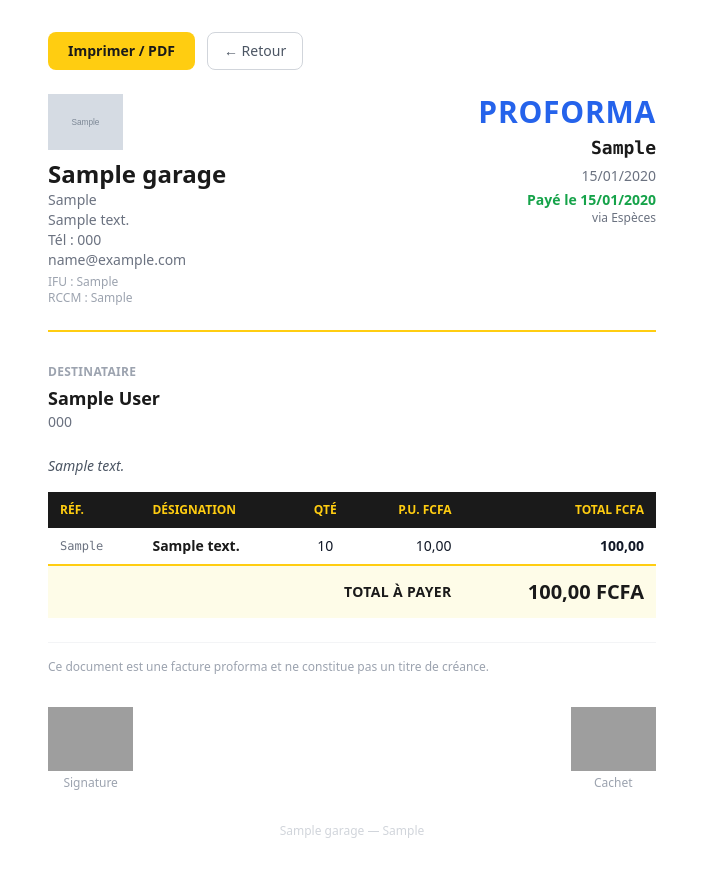
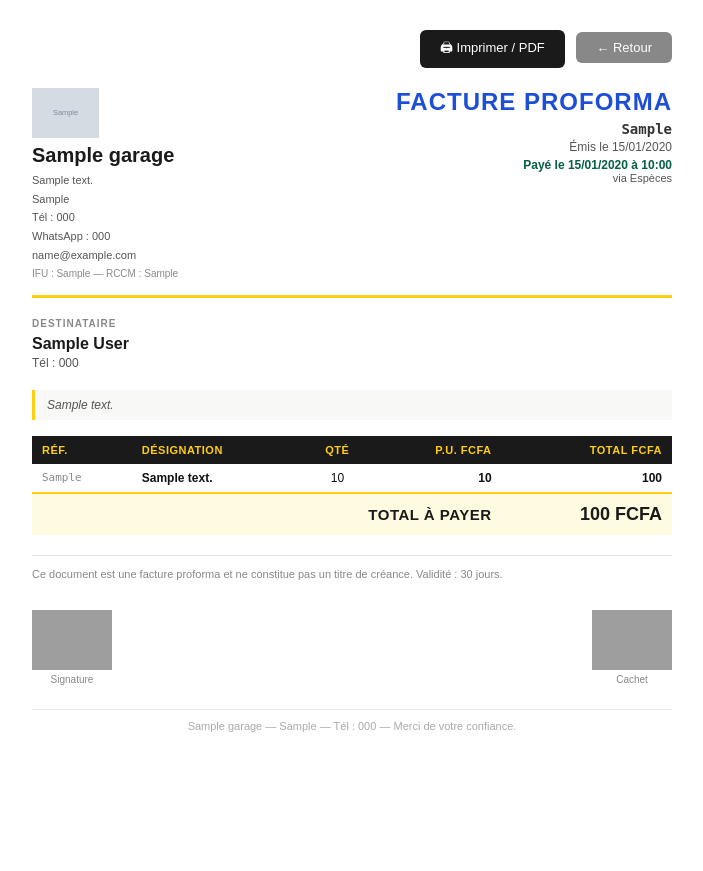
Before and after one commit to donaldulrich90-ctrl/GARAGE-PROJET, a Django app: page /caisse/proforma/1/imprimer/ in a window 1280 px wide. Shown: the whole page, without its empty margins (288-991 px from the left). After the commit the page ends 732 px from the top, so only its background shows below. Run offline with Django 5.2, Linux system fonts and the light colour scheme; a user stored in the database is signed in; tables that the repository leaves empty hold one stand-in row (values such as "Sample post"); grey boxes marked "Sample" are stand-in pictures; some libraries are stand-ins or nearby versions; grey boxes are pictures that could not be loaded.

Commit message:
feat: audit multi-apps, impressions pro (proforma/reçu/paiement), WhatsApp Cloud API (envoi+réception webhook)
Tâche A — Journal d'activité : ajout de "messaging", "technical_visits",
  "insurance", "taxes" dans _TRACKED_APPS (core/signals.py) ; ces modèles
  héritent de TenantModel donc _get_garage() fonctionne sans modification.

Tâche B — Impressions : proforma_print.html converti en CSS inline (homogène
  avec invoice_print / payment_receipt, @page A4, @media print propre) ;
  bouton dans proforma_detail.html conditionnel selon statut
  (proforma/facture/reçu).

Tâche C — WhatsApp Cloud API :
  - WhatsAppLog : champs direction (out/in) et wa_message_id (migration 0002).
  - services.py : send_whatsapp_api(), _api_configured() ; fallback wa.me
    automatique si WHATSAPP_API_TOKEN / PHONE_NUMBER_ID vides.
  - views.py : log_and_redirect() utilise l'API si configurée ; webhook
    whatsapp_webhook() (csrf_exempt, HMAC SHA-256, dédup wa_message_id,
    rapprochement client par suffixe 8 chiffres).
  - urls.py : route /messages/webhook/whatsapp/ (nom whatsapp_webhook).
  - _send_modal.html : JS gère data.sent (API) et data.url (wa.me).
  - history.html : colonne direction, 4 compteurs, filtre direction.
  - settings.py : 5 variables env WhatsApp (valeurs vides = mode wa.me).
  - requirements.txt : ajout requests>=2.31.

Co-Authored-By: Claude Sonnet 4.6 <noreply@anthropic.com>

```diff
--- a/core/signals.py
+++ b/core/signals.py
@@ -5,6 +5,7 @@ from django.dispatch import receiver
 _TRACKED_APPS = {
     "tenants", "accounts", "clients", "inventory",
     "repair_orders", "invoicing", "expenses", "billing", "hr",
+    "messaging", "technical_visits", "insurance", "taxes",
 }
 
 
--- a/invoicing/templates/invoicing/proforma_detail.html
+++ b/invoicing/templates/invoicing/proforma_detail.html
@@ -5,7 +5,8 @@
 {% block header_actions %}
   <a href="{% url 'proforma_print' proforma.pk %}" target="_blank"
      class="border border-gray-300 text-gray-700 text-sm px-4 py-2 rounded-lg hover:bg-gray-50 font-medium">
-    Imprimer
+    🖨
+    {% if proforma.status == 'receipt' %}Imprimer le reçu{% elif proforma.status == 'invoice' %}Imprimer la facture{% else %}Imprimer la proforma{% endif %}
   </a>
   {% if proforma.status == 'proforma' %}
   <a href="{% url 'proforma_edit' proforma.pk %}"
--- a/invoicing/templates/invoicing/proforma_print.html
+++ b/invoicing/templates/invoicing/proforma_print.html
@@ -2,148 +2,184 @@
 <html lang="fr">
 <head>
   <meta charset="UTF-8">
-  <meta name="viewport" content="width=device-width, initial-scale=1.0">
   <title>
     {% if proforma.status == 'receipt' %}Reçu{% elif proforma.status == 'invoice' %}Facture{% else %}Proforma{% endif %}
     — {{ proforma.reference }}
   </title>
-  <script src="https://cdn.tailwindcss.com"></script>
   <style>
+    * { margin: 0; padding: 0; box-sizing: border-box; }
+    body { font-family: Arial, sans-serif; font-size: 13px; color: #111; background: #fff; padding: 30px; max-width: 700px; margin: 0 auto; }
+    .no-print { text-align: right; margin-bottom: 20px; }
+    .no-print button { background: #1A1A1A; color: #fff; border: none; padding: 8px 20px; border-radius: 6px; cursor: pointer; font-size: 13px; margin-left: 8px; }
+    .no-print a { display: inline-block; background: #888; color: #fff; padding: 8px 20px; border-radius: 6px; font-size: 13px; margin-left: 8px; text-decoration: none; }
+    header { display: flex; justify-content: space-between; align-items: flex-start; border-bottom: 3px solid #FFCD11; padding-bottom: 16px; margin-bottom: 20px; }
+    .garage-logo { height: 50px; object-fit: contain; display: block; margin-bottom: 6px; }
+    .garage-name { font-size: 20px; font-weight: 900; color: #1A1A1A; }
+    .garage-info { font-size: 11px; color: #555; margin-top: 4px; line-height: 1.7; }
+    .garage-ids { font-size: 10px; color: #888; margin-top: 4px; }
+    .doc-title { text-align: right; }
+    .doc-type { font-size: 24px; font-weight: 900; letter-spacing: 1px; text-transform: uppercase; }
+    .doc-type.proforma { color: #1D4ED8; }
+    .doc-type.invoice-def { color: #C2410C; }
+    .doc-type.receipt { color: #065F46; }
+    .doc-ref { font-size: 14px; color: #333; font-family: monospace; font-weight: 700; margin-top: 5px; }
+    .doc-date { font-size: 12px; color: #555; margin-top: 3px; }
+    .paid-info { font-size: 12px; color: #065F46; font-weight: 700; margin-top: 4px; }
+    .paid-method { font-size: 11px; color: #555; }
+    .section-label { font-size: 10px; font-weight: 700; color: #888; text-transform: uppercase; letter-spacing: 1px; margin-bottom: 6px; }
+    .client-name { font-size: 16px; font-weight: 700; color: #1A1A1A; }
+    .client-info { font-size: 12px; color: #555; margin-top: 3px; }
+    .client-section { margin-bottom: 20px; }
+    .notes-section { margin-bottom: 16px; font-size: 12px; color: #555; font-style: italic; padding: 8px 12px; background: #F8F8F6; border-left: 3px solid #FFCD11; }
+    table { width: 100%; border-collapse: collapse; margin-bottom: 16px; }
+    thead th { background: #1A1A1A; color: #FFCD11; font-size: 11px; text-transform: uppercase; letter-spacing: 0.5px; padding: 8px 10px; text-align: left; }
+    thead th.right { text-align: right; }
+    thead th.center { text-align: center; }
+    tbody td { padding: 7px 10px; border-bottom: 1px solid #F0F0F0; font-size: 12px; vertical-align: top; }
+    tbody td.right { text-align: right; font-weight: 600; }
+    tbody td.center { text-align: center; }
+    tbody td.mono { font-family: monospace; font-size: 11px; color: #888; }
+    tfoot td { padding: 10px; background: #FFFBE0; font-weight: 900; font-size: 15px; border-top: 2px solid #FFCD11; }
+    tfoot td.total-label { text-align: right; text-transform: uppercase; letter-spacing: 0.5px; color: #1A1A1A; }
+    tfoot td.total-amount { text-align: right; font-size: 18px; color: #1A1A1A; }
+    .receipt-confirm { border: 2px solid #059669; border-radius: 8px; padding: 16px 20px; text-align: center; background: #ECFDF5; margin-top: 20px; }
+    .receipt-confirm .rc-title { font-size: 16px; font-weight: 900; color: #065F46; margin-bottom: 8px; }
+    .receipt-confirm .rc-amount { font-size: 13px; font-weight: 700; color: #065F46; margin-bottom: 4px; }
+    .receipt-confirm .rc-method { font-size: 12px; color: #065F46; }
+    .conditions { margin-top: 20px; border-top: 1px solid #E5E5E5; padding-top: 12px; font-size: 11px; color: #888; }
+    .sig-row { display: flex; justify-content: space-between; align-items: flex-end; margin-top: 30px; }
+    .sig-box { text-align: center; }
+    .sig-box img { height: 60px; object-fit: contain; display: block; margin: 0 auto 4px; }
+    .sig-label { font-size: 10px; color: #888; }
+    .footer { margin-top: 24px; text-align: center; font-size: 11px; color: #aaa; border-top: 1px solid #E5E5E5; padding-top: 10px; }
     @media print {
-      .no-print { display: none !important; }
-      body { print-color-adjust: exact; -webkit-print-color-adjust: exact; }
+      .no-print { display: none; }
+      body { padding: 10px; }
+      @page { size: A4; margin: 15mm; }
     }
   </style>
 </head>
-<body class="bg-white text-gray-900 max-w-2xl mx-auto p-8 font-sans">
+<body>
 
-  <!-- Bouton impression -->
-  <div class="no-print mb-6 flex gap-3">
-    <button onclick="window.print()"
-            class="bg-[#FFCD11] text-[#1A1A1A] font-bold px-5 py-2 rounded-lg text-sm hover:bg-[#E6B800]">
-      Imprimer / PDF
-    </button>
-    <a href="{% url 'proforma_detail' proforma.pk %}"
-       class="border border-gray-300 text-gray-600 px-4 py-2 rounded-lg text-sm hover:bg-gray-50">
-      ← Retour
-    </a>
+<div class="no-print">
+  <button onclick="window.print()">🖨 Imprimer / PDF</button>
+  <a href="{% url 'proforma_detail' proforma.pk %}">← Retour</a>
 </div>
 
-  <!-- En-tête garage -->
-  <div class="flex justify-between items-start mb-8 pb-6 border-b-2 border-[#FFCD11]">
+<header>
   <div>
     {% if garage.logo %}
-      <img src="{{ garage.logo.url }}" alt="Logo" class="h-14 mb-2 object-contain">
+    <img src="{{ garage.logo.url }}" alt="Logo" class="garage-logo">
     {% endif %}
-      <div class="text-2xl font-black text-[#1A1A1A]">{{ garage.name }}</div>
-      {% if garage.city %}<div class="text-sm text-gray-500">{{ garage.city }}</div>{% endif %}
-      {% if garage.address %}<div class="text-sm text-gray-500">{{ garage.address }}</div>{% endif %}
-      {% if garage.phone %}<div class="text-sm text-gray-500">Tél : {{ garage.phone }}</div>{% endif %}
-      {% if garage.email %}<div class="text-sm text-gray-500">{{ garage.email }}</div>{% endif %}
-      {% if garage.ifu %}<div class="text-xs text-gray-400 mt-1">IFU : {{ garage.ifu }}</div>{% endif %}
-      {% if garage.rccm %}<div class="text-xs text-gray-400">RCCM : {{ garage.rccm }}</div>{% endif %}
+    <div class="garage-name">{{ garage.name }}</div>
+    <div class="garage-info">
+      {% if garage.address %}{{ garage.address }}<br>{% endif %}
+      {% if garage.city %}{{ garage.city }}<br>{% endif %}
+      {% if garage.phone %}Tél : {{ garage.phone }}<br>{% endif %}
+      {% if garage.whatsapp_number %}WhatsApp : {{ garage.whatsapp_number }}<br>{% endif %}
+      {% if garage.email %}{{ garage.email }}{% endif %}
     </div>
-    <div class="text-right">
-      <div class="text-3xl font-black uppercase tracking-wide
-        {% if proforma.status == 'receipt' %}text-green-600
-        {% elif proforma.status == 'invoice' %}text-orange-600
-        {% else %}text-blue-600{% endif %}">
-        {% if proforma.status == 'receipt' %}REÇU{% elif proforma.status == 'invoice' %}FACTURE{% else %}PROFORMA{% endif %}
+    {% if garage.ifu or garage.rccm %}
+    <div class="garage-ids">
+      {% if garage.ifu %}IFU : {{ garage.ifu }}{% endif %}
+      {% if garage.ifu and garage.rccm %} — {% endif %}
+      {% if garage.rccm %}RCCM : {{ garage.rccm }}{% endif %}
     </div>
-      <div class="text-lg font-bold text-[#1A1A1A] mt-1 font-mono">{{ proforma.reference }}</div>
-      <div class="text-sm text-gray-500 mt-1">{{ proforma.created_at|date:"d/m/Y" }}</div>
-      {% if proforma.paid_at %}
-      <div class="text-sm text-green-600 font-semibold mt-1">Payé le {{ proforma.paid_at|date:"d/m/Y" }}</div>
-      <div class="text-xs text-gray-500">via {{ proforma.get_payment_method_display }}</div>
-      {% endif %}
-    </div>
-  </div>
-
-  <!-- Destinataire -->
-  <div class="mb-6">
-    <p class="text-xs text-gray-400 uppercase tracking-wide font-semibold mb-1">Destinataire</p>
-    <p class="text-lg font-bold text-[#1A1A1A]">{{ proforma.display_client }}</p>
-    {% if proforma.client and proforma.client.phone %}
-    <p class="text-sm text-gray-500">{{ proforma.client.phone }}</p>
     {% endif %}
   </div>
 
-  <!-- Notes -->
+  <div class="doc-title">
+    <div class="doc-type
+      {% if proforma.status == 'receipt' %}receipt
+      {% elif proforma.status == 'invoice' %}invoice-def
+      {% else %}proforma{% endif %}">
+      {% if proforma.status == 'receipt' %}REÇU{% elif proforma.status == 'invoice' %}FACTURE{% else %}FACTURE PROFORMA{% endif %}
+    </div>
+    <div class="doc-ref">{{ proforma.reference }}</div>
+    <div class="doc-date">Émis le {{ proforma.created_at|date:"d/m/Y" }}</div>
+    {% if proforma.paid_at %}
+    <div class="paid-info">Payé le {{ proforma.paid_at|date:"d/m/Y à H:i" }}</div>
+    <div class="paid-method">via {{ proforma.get_payment_method_display }}</div>
+    {% endif %}
+  </div>
+</header>
+
+<div class="client-section">
+  <div class="section-label">Destinataire</div>
+  <div class="client-name">{{ proforma.display_client }}</div>
+  {% if proforma.client and proforma.client.phone %}
+  <div class="client-info">Tél : {{ proforma.client.phone }}</div>
+  {% endif %}
+</div>
+
 {% if proforma.notes %}
-  <div class="mb-4 text-sm text-gray-600 italic">{{ proforma.notes }}</div>
+<div class="notes-section">{{ proforma.notes }}</div>
 {% endif %}
 
-  <!-- Tableau des lignes -->
-  <table class="w-full text-sm border-collapse mb-6">
+<table>
   <thead>
-      <tr class="bg-[#1A1A1A] text-[#FFCD11] uppercase text-xs">
-        <th class="px-3 py-2.5 text-left">Réf.</th>
-        <th class="px-3 py-2.5 text-left">Désignation</th>
-        <th class="px-3 py-2.5 text-center">Qté</th>
-        <th class="px-3 py-2.5 text-right">P.U. FCFA</th>
-        <th class="px-3 py-2.5 text-right">Total FCFA</th>
+    <tr>
+      <th>Réf.</th>
+      <th>Désignation</th>
+      <th class="center">Qté</th>
+      <th class="right">P.U. FCFA</th>
+      <th class="right">Total FCFA</th>
     </tr>
   </thead>
   <tbody>
     {% for line in proforma.lines.all %}
-      <tr class="border-b border-gray-100">
-        <td class="px-3 py-2 font-mono text-xs text-gray-500">
-          {% if line.part %}{{ line.part.reference }}{% else %}—{% endif %}
-        </td>
-        <td class="px-3 py-2 font-semibold text-[#1A1A1A]">{{ line.description }}</td>
-        <td class="px-3 py-2 text-center">{{ line.quantity }}</td>
-        <td class="px-3 py-2 text-right">{{ line.unit_price }}</td>
-        <td class="px-3 py-2 text-right font-bold">{{ line.line_total }}</td>
+    <tr>
+      <td class="mono">{% if line.part %}{{ line.part.reference }}{% else %}—{% endif %}</td>
+      <td style="font-weight:600;">{{ line.description }}</td>
+      <td class="center">{{ line.quantity }}</td>
+      <td class="right">{{ line.unit_price|floatformat:0 }}</td>
+      <td class="right">{{ line.line_total|floatformat:0 }}</td>
     </tr>
     {% endfor %}
   </tbody>
   <tfoot>
-      <tr class="border-t-2 border-[#FFCD11] bg-yellow-50">
-        <td colspan="4" class="px-3 py-3 text-right font-black text-[#1A1A1A] uppercase tracking-wide">TOTAL À PAYER</td>
-        <td class="px-3 py-3 text-right font-black text-xl text-[#1A1A1A]">{{ proforma.total }} FCFA</td>
+    <tr>
+      <td colspan="4" class="total-label">TOTAL À PAYER</td>
+      <td class="total-amount">{{ proforma.total|floatformat:0 }} FCFA</td>
     </tr>
   </tfoot>
 </table>
 
 {% if proforma.status == 'receipt' %}
-  <!-- Confirmation paiement -->
-  <div class="border-2 border-green-500 rounded-lg p-4 text-center bg-green-50">
-    <p class="text-green-700 font-black text-lg">REÇU DE PAIEMENT</p>
-    <p class="text-green-600 font-semibold">Somme de {{ proforma.total }} FCFA reçue le {{ proforma.paid_at|date:"d/m/Y à H:i" }}</p>
-    <p class="text-green-600 text-sm">Mode : {{ proforma.get_payment_method_display }}</p>
+<div class="receipt-confirm">
+  <div class="rc-title">REÇU DE PAIEMENT ✓</div>
+  <div class="rc-amount">Somme de {{ proforma.total|floatformat:0 }} FCFA reçue le {{ proforma.paid_at|date:"d/m/Y à H:i" }}</div>
+  <div class="rc-method">Mode de paiement : {{ proforma.get_payment_method_display }}</div>
 </div>
 {% else %}
-  <!-- Conditions -->
-  <div class="text-xs text-gray-400 mt-6 border-t border-gray-100 pt-4">
+<div class="conditions">
   {% if proforma.status == 'proforma' %}
-    <p>Ce document est une facture proforma et ne constitue pas un titre de créance.</p>
+  <p>Ce document est une facture proforma et ne constitue pas un titre de créance. Validité : 30 jours.</p>
   {% else %}
   <p>Facture payable à réception. Merci de votre confiance.</p>
   {% endif %}
 </div>
 {% endif %}
 
-  <!-- Signature & cachet -->
 {% if garage.signature or garage.cachet %}
-  <div class="mt-8 flex justify-between items-end">
+<div class="sig-row">
   {% if garage.signature %}
-    <div class="text-center">
-      <img src="{{ garage.signature.url }}" alt="Signature" class="h-16 object-contain mb-1">
-      <p class="text-xs text-gray-400">Signature</p>
+  <div class="sig-box">
+    <img src="{{ garage.signature.url }}" alt="Signature">
+    <div class="sig-label">Signature</div>
   </div>
   {% else %}<div></div>{% endif %}
   {% if garage.cachet %}
-    <div class="text-center">
-      <img src="{{ garage.cachet.url }}" alt="Cachet" class="h-16 object-contain mb-1">
-      <p class="text-xs text-gray-400">Cachet</p>
+  <div class="sig-box">
+    <img src="{{ garage.cachet.url }}" alt="Cachet">
+    <div class="sig-label">Cachet</div>
   </div>
   {% endif %}
 </div>
 {% endif %}
 
-  <!-- Pied de page -->
-  <div class="mt-8 text-center text-xs text-gray-300">
-    {{ garage.name }}{% if garage.city %} — {{ garage.city }}{% endif %}
+<div class="footer">
+  {{ garage.name }}{% if garage.city %} — {{ garage.city }}{% endif %}{% if garage.phone %} — Tél : {{ garage.phone }}{% endif %} — Merci de votre confiance.
 </div>
 
 </body>
--- a/messaging/urls.py
+++ b/messaging/urls.py
@@ -7,4 +7,5 @@ urlpatterns = [
     path('historique/', views.history, name='wa_history'),
     path('broadcast/', views.broadcast, name='wa_broadcast'),
     path('templates/', views.templates_list, name='wa_templates'),
+    path('webhook/whatsapp/', views.whatsapp_webhook, name='whatsapp_webhook'),
 ]
--- a/requirements.txt
+++ b/requirements.txt
@@ -3,3 +3,4 @@ Pillow>=10.0
 gunicorn>=21.0
 psycopg2-binary>=2.9
 whitenoise>=6.5
+requests>=2.31
```
Also changed, not shown: garage_saas/settings.py (+9 -0 lines), messaging/models.py (+9 -0 lines), messaging/services.py (+46 -0 lines), messaging/templates/messaging/_send_modal.html (+6 -1 lines), messaging/templates/messaging/history.html (+29 -8 lines), messaging/views.py (+111 -5 lines), messaging/migrations/0002_whatsapplog_direction_wamsgid.py (added). Lines whose indentation alone changed are shown as unchanged.
